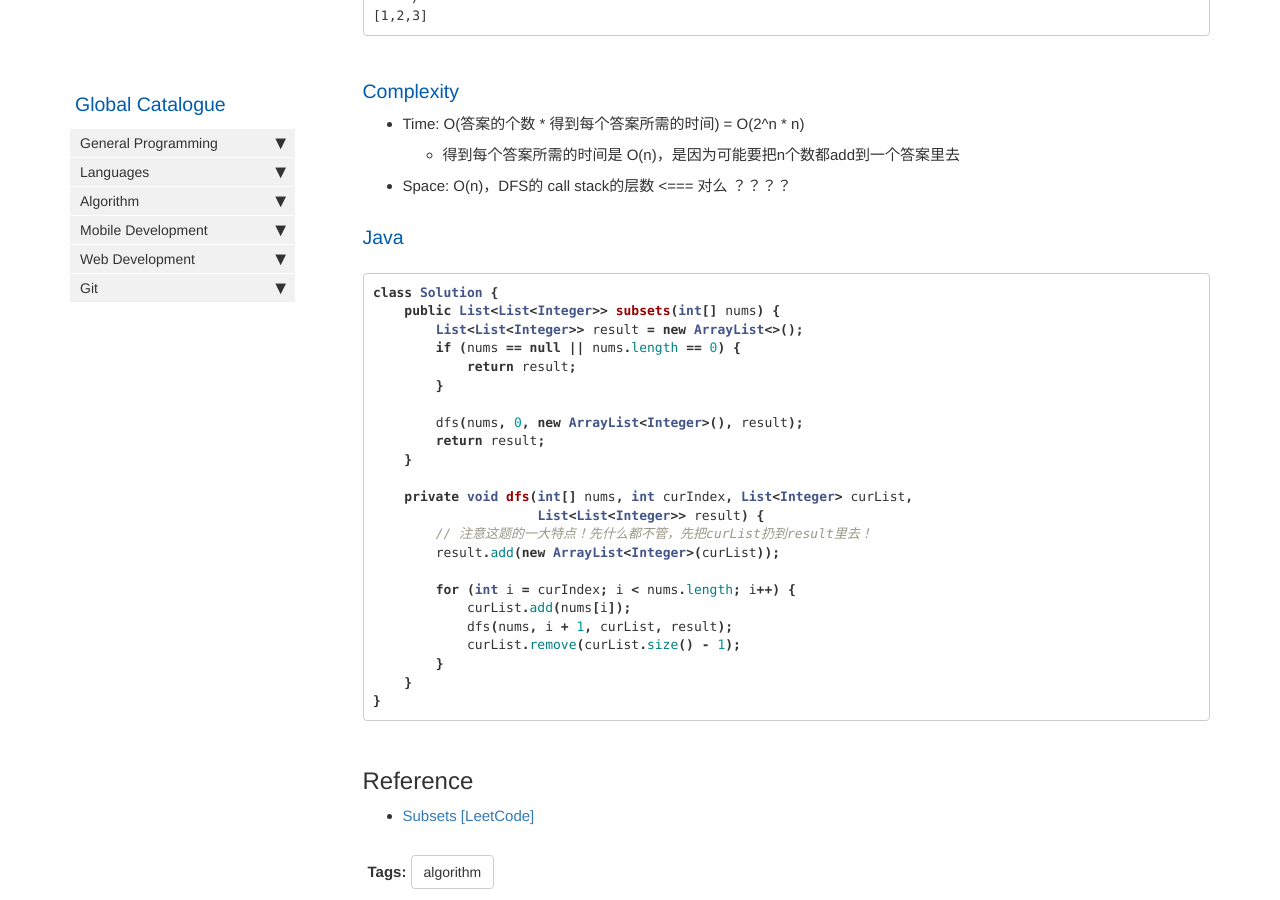
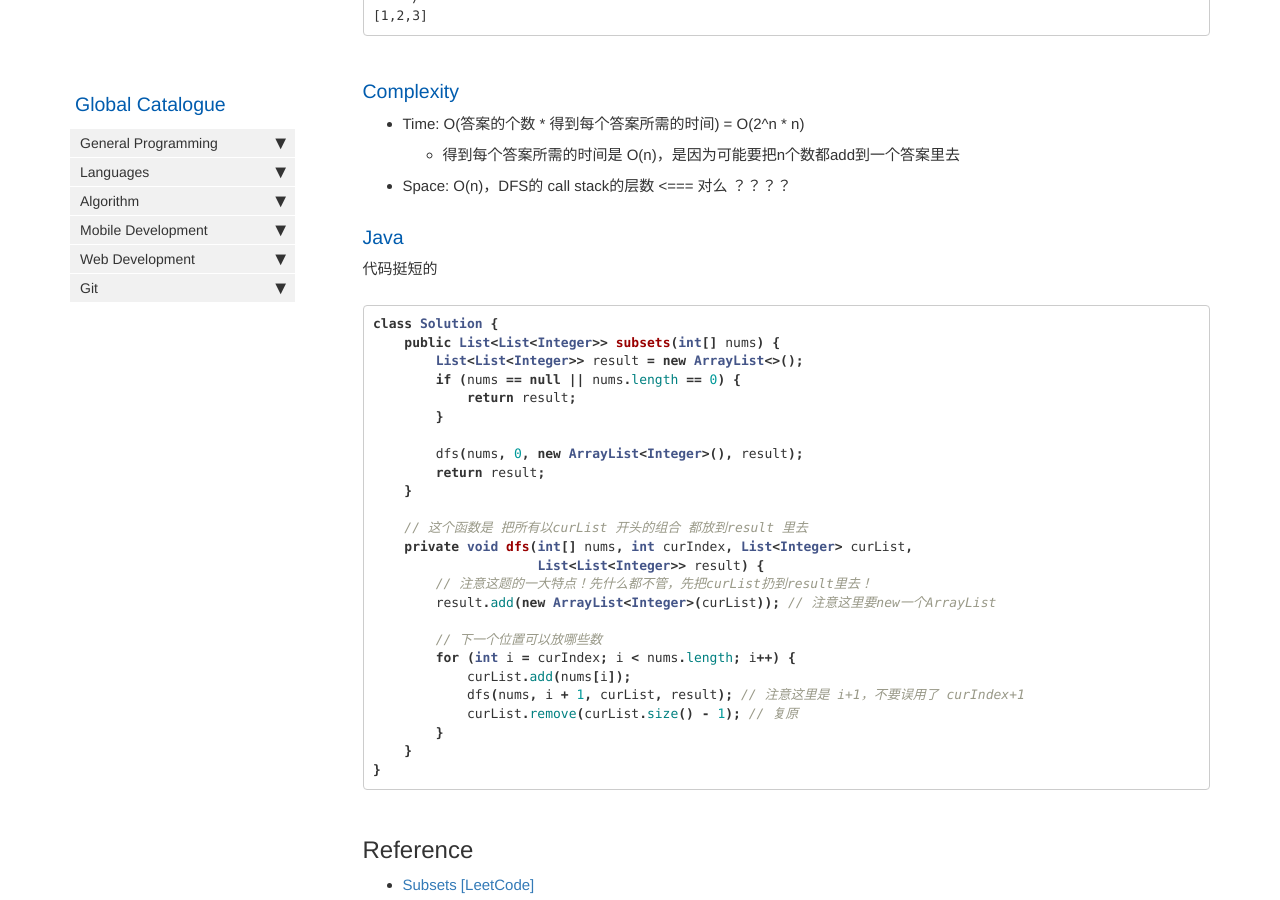
Before and after one commit to HungryOrc/hungryorc.github.io, a Jekyll site: the page built from pages/algorithm/algorithm_subsetsOfArray_DistinctElements.md, in a window 1280 px wide and 900 px high, scrolled down 919 px. Built offline with Jekyll 4.4.1, drawn with Linux system fonts in a browser that asks for light colours; nearby versions of some CDN libraries; comment, search, counter and statistics services are not loaded.

Commit message:
Update algorithm_subsetsOfArray_DistinctElements.md

````diff
--- a/pages/algorithm/algorithm_subsetsOfArray_DistinctElements.md
+++ b/pages/algorithm/algorithm_subsetsOfArray_DistinctElements.md
@@ -49,6 +49,7 @@ Note:
 * Space: O(n)，DFS的 call stack的层数 <=== 对么 ？？？？
 
 ### Java
+代码挺短的
 ```java
 class Solution {
     public List<List<Integer>> subsets(int[] nums) {
@@ -61,15 +62,17 @@ class Solution {
         return result;
     }
 
+    // 这个函数是 把所有以curList 开头的组合 都放到result 里去
     private void dfs(int[] nums, int curIndex, List<Integer> curList,
                      List<List<Integer>> result) {
         // 注意这题的一大特点！先什么都不管，先把curList扔到result里去！
-        result.add(new ArrayList<Integer>(curList));
+        result.add(new ArrayList<Integer>(curList)); // 注意这里要new一个ArrayList
 
+        // 下一个位置可以放哪些数
         for (int i = curIndex; i < nums.length; i++) {
             curList.add(nums[i]);
-            dfs(nums, i + 1, curList, result);
-            curList.remove(curList.size() - 1);
+            dfs(nums, i + 1, curList, result); // 注意这里是 i+1，不要误用了 curIndex+1
+            curList.remove(curList.size() - 1); // 复原
         }
     }
 }
````
